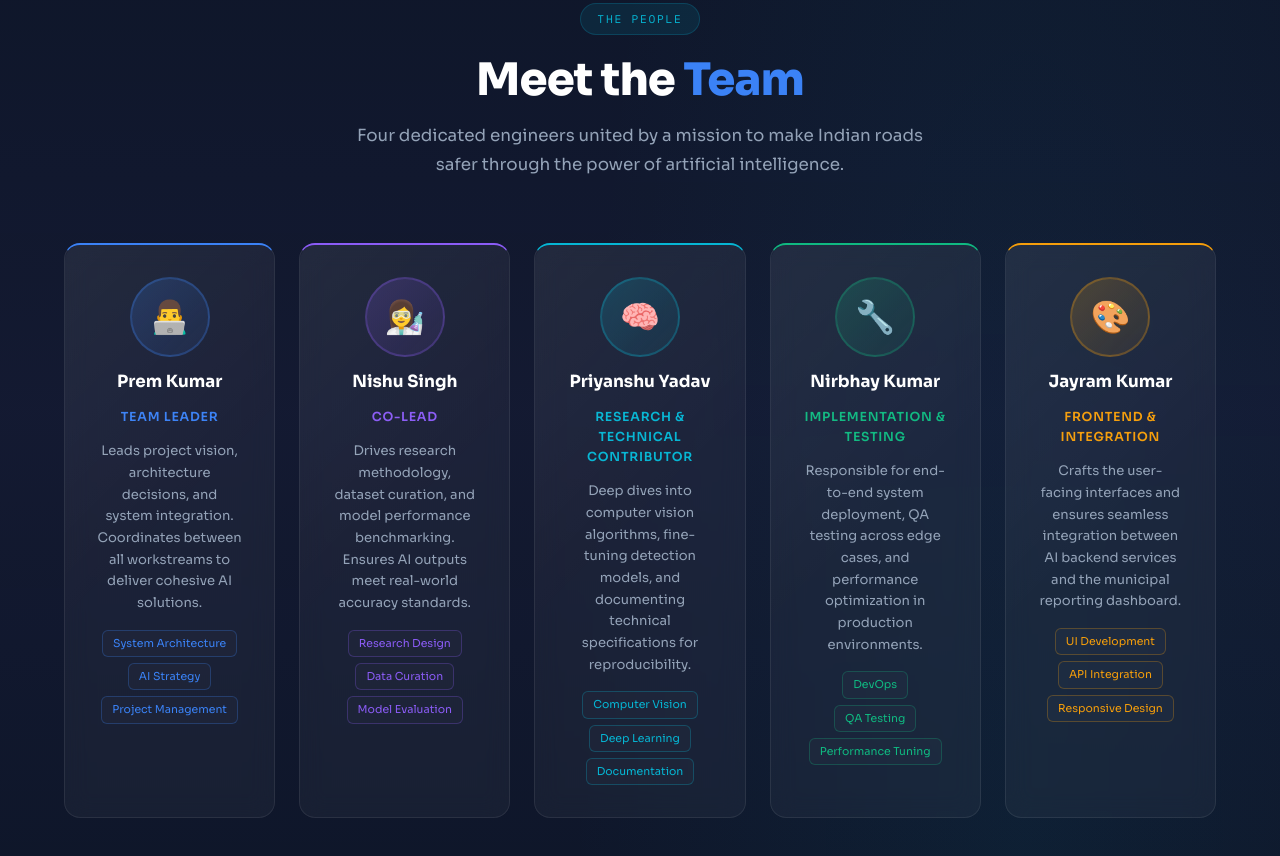
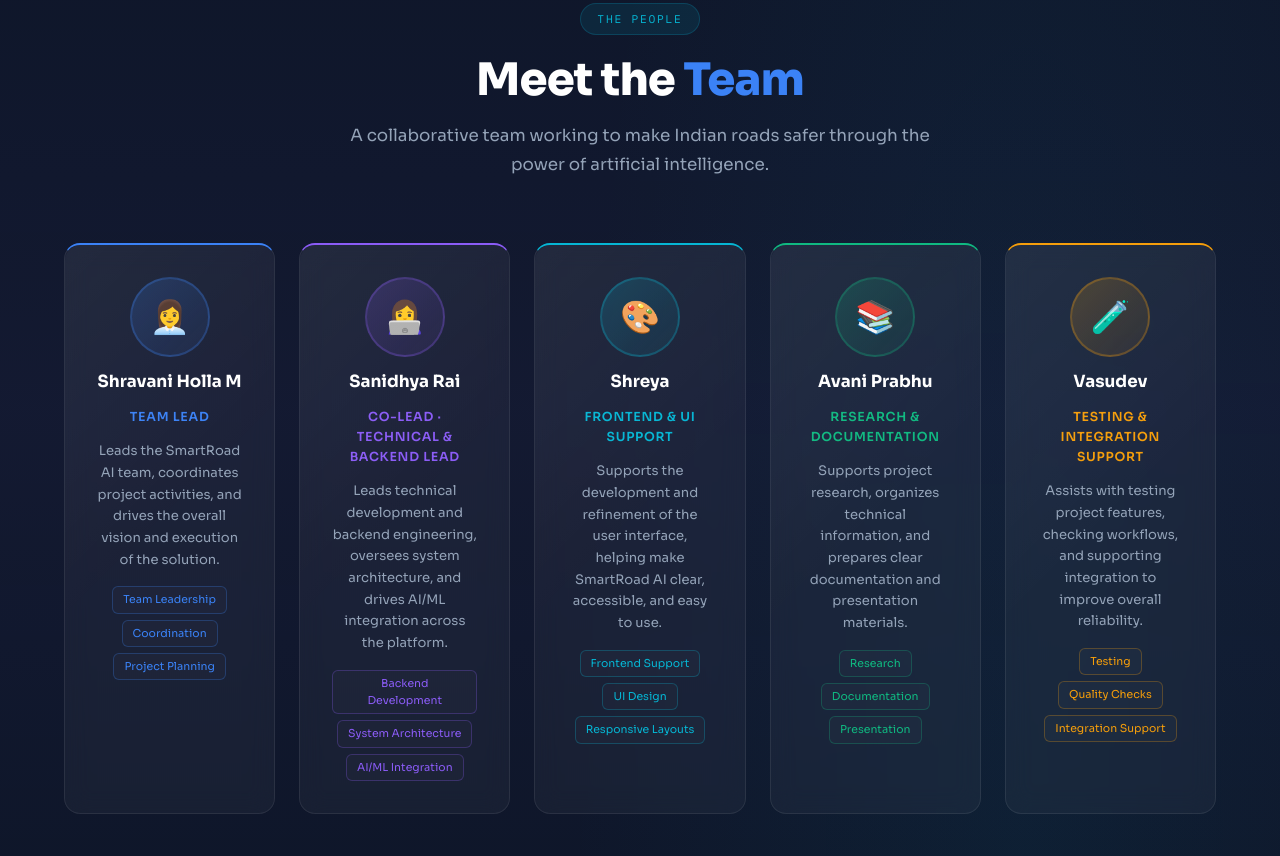
Before and after one commit to sanidhyarai433-hue/SmartRoad-AI, a Next.js app in the folder SmartRoad-AI/frontend/: page / in a window 1280 px wide. Shown: the part 7420-8276 px from the top of the page. Built offline with nearby package versions, Linux system fonts and the light colour scheme; no server answers.

Commit message:
Update SmartRoad AI team members and roles

```diff
--- a/SmartRoad-AI/frontend/components/Team.jsx
+++ b/SmartRoad-AI/frontend/components/Team.jsx
@@ -1,43 +1,43 @@
 function Team() {
   const members = [
     {
-      name: 'Prem Kumar',
-      role: 'Team Leader',
-      emoji: '👨‍💻',
-      desc: 'Leads project vision, architecture decisions, and system integration. Coordinates between all workstreams to deliver cohesive AI solutions.',
-      skills: ['System Architecture', 'AI Strategy', 'Project Management'],
+      name: 'Shravani Holla M',
+      role: 'Team Lead',
+      emoji: '👩‍💼',
+      desc: 'Leads the SmartRoad AI team, coordinates project activities, and drives the overall vision and execution of the solution.',
+      skills: ['Team Leadership', 'Coordination', 'Project Planning'],
       color: '#3b82f6'
     },
     {
-      name: 'Nishu Singh',
-      role: 'Co-Lead',
-      emoji: '👩‍🔬',
-      desc: 'Drives research methodology, dataset curation, and model performance benchmarking. Ensures AI outputs meet real-world accuracy standards.',
-      skills: ['Research Design', 'Data Curation', 'Model Evaluation'],
+      name: 'Sanidhya Rai',
+      role: 'Co-Lead · Technical & Backend Lead',
+      emoji: '👩‍💻',
+      desc: 'Leads technical development and backend engineering, oversees system architecture, and drives AI/ML integration across the platform.',
+      skills: ['Backend Development', 'System Architecture', 'AI/ML Integration'],
       color: '#8b5cf6'
     },
     {
-      name: 'Priyanshu Yadav',
-      role: 'Research & Technical Contributor',
-      emoji: '🧠',
-      desc: 'Deep dives into computer vision algorithms, fine-tuning detection models, and documenting technical specifications for reproducibility.',
-      skills: ['Computer Vision', 'Deep Learning', 'Documentation'],
+      name: 'Shreya',
+      role: 'Frontend & UI Support',
+      emoji: '🎨',
+      desc: 'Supports the development and refinement of the user interface, helping make SmartRoad AI clear, accessible, and easy to use.',
+      skills: ['Frontend Support', 'UI Design', 'Responsive Layouts'],
       color: '#06b6d4'
     },
     {
-      name: 'Nirbhay Kumar',
-      role: 'Implementation & Testing',
-      emoji: '🔧',
-      desc: 'Responsible for end-to-end system deployment, QA testing across edge cases, and performance optimization in production environments.',
-      skills: ['DevOps', 'QA Testing', 'Performance Tuning'],
+      name: 'Avani Prabhu',
+      role: 'Research & Documentation',
+      emoji: '📚',
+      desc: 'Supports project research, organizes technical information, and prepares clear documentation and presentation materials.',
+      skills: ['Research', 'Documentation', 'Presentation'],
       color: '#10b981'
     },
     {
-      name: 'Jayram Kumar',
-      role: 'Frontend & Integration',
-      emoji: '🎨',
-      desc: 'Crafts the user-facing interfaces and ensures seamless integration between AI backend services and the municipal reporting dashboard.',
-      skills: ['UI Development', 'API Integration', 'Responsive Design'],
+      name: 'Vasudev',
+      role: 'Testing & Integration Support',
+      emoji: '🧪',
+      desc: 'Assists with testing project features, checking workflows, and supporting integration to improve overall reliability.',
+      skills: ['Testing', 'Quality Checks', 'Integration Support'],
       color: '#f59e0b'
     }
   ]
@@ -48,7 +48,7 @@ function Team() {
         <div className="section-header">
           <span className="section-tag">The People</span>
           <h2 className="section-title">Meet the <span className="accent">Team</span></h2>
-          <p className="section-subtitle">Four dedicated engineers united by a mission to make Indian roads safer through the power of artificial intelligence.</p>
+          <p className="section-subtitle">A collaborative team working to make Indian roads safer through the power of artificial intelligence.</p>
         </div>
         <div className="cards-grid cards-5">
           {members.map((m, i) => (
```
